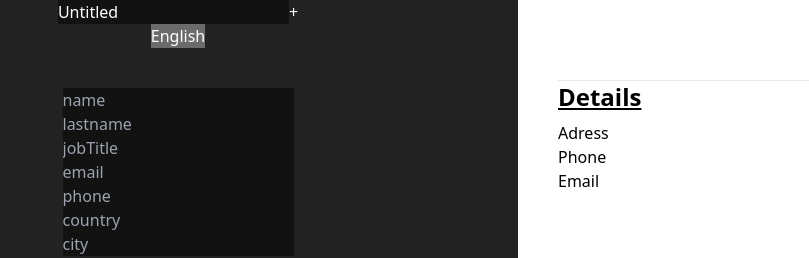
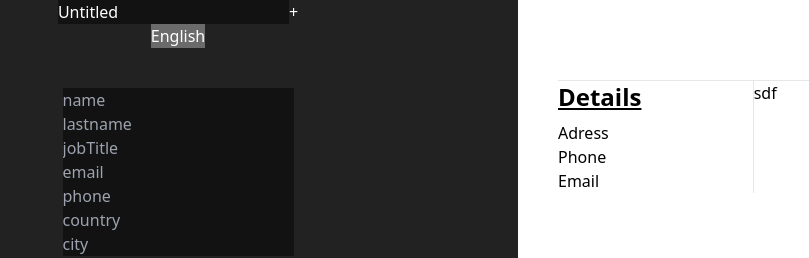
Before and after one commit to neequu/resume-builder-vue, a Vue app: page / in a window 1280 px wide. Shown: the top 258 px of the page, without its empty margins (162-971 px from the left). Built offline with nearby package versions, Linux system fonts and the light colour scheme.

Commit message:
progress

```diff
--- a/src/components/Resume.vue
+++ b/src/components/Resume.vue
@@ -10,13 +10,16 @@ const { details } = useDetailsStore()
       <h1 class="text-5xl uppercase font-bold">{{ details.name }} {{ details.lastname }}</h1>
       <p>{{ details.jobTitle }}</p>
     </div>
-    <section class="grid grid-cols-2">
-      <aside>
+    <section class="flex">
+      <aside class="border-r flex-[3]">
         <h2 class="underline text-2xl font-bold mb-2">Details</h2>
         <SubSection title="Adress" :fields="[details.city, details.country]" />
         <SubSection title="Phone" :fields="[details.phone]" />
         <SubSection title="Email" :fields="[details.email]" />
       </aside>
+      <div class="flex-[5]">
+        sdf
+      </div>
     </section>
   </div>
 </template>
```
